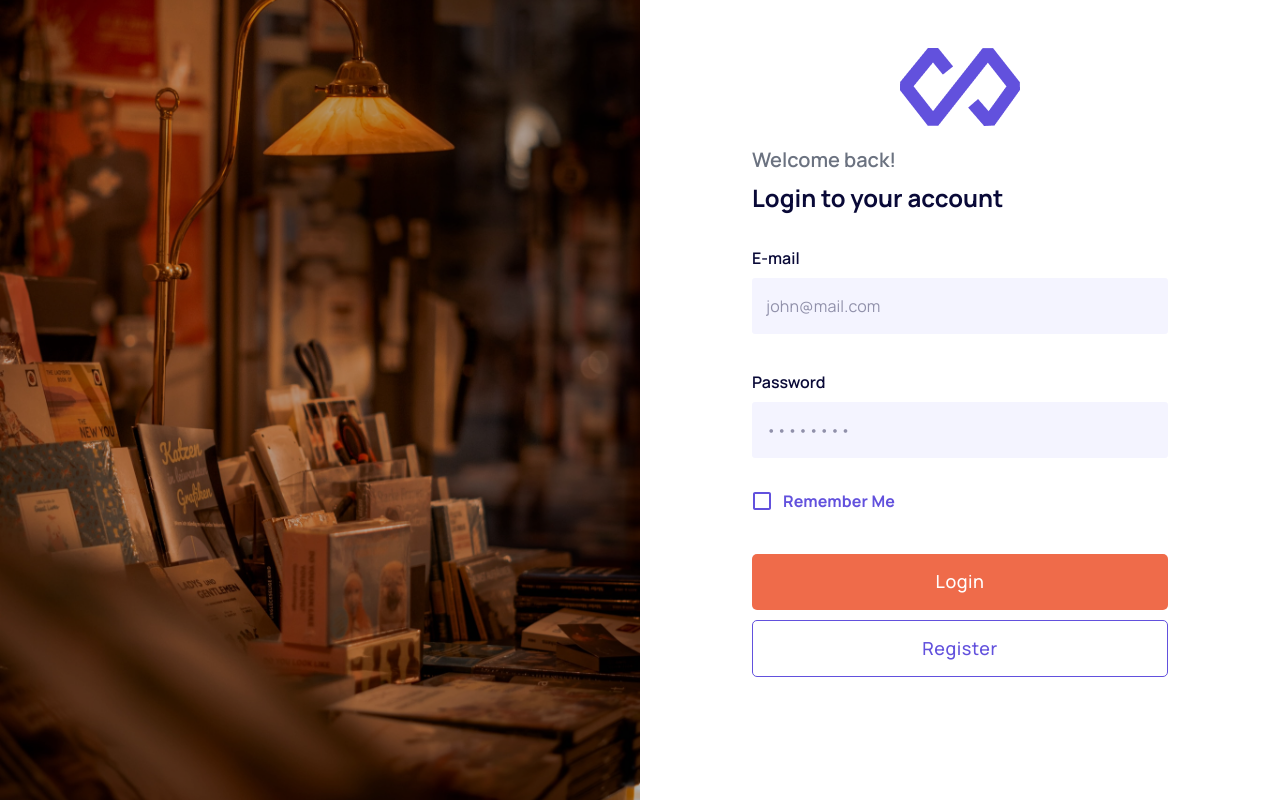
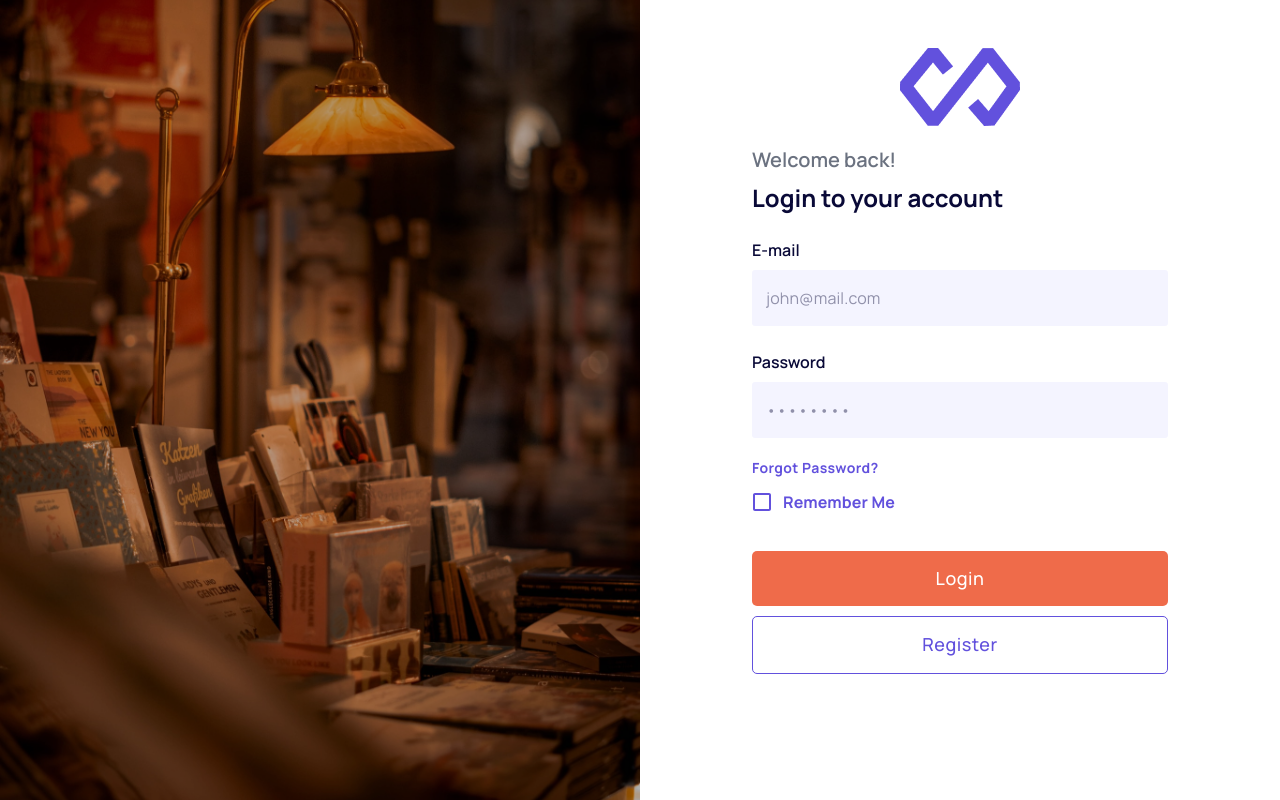
Before and after one commit to eric4477/online-book-store, a React (Vite) app: page / in a window 1280 px wide. Built offline with nearby package versions, Linux system fonts and the light colour scheme.

Commit message:
Add "Forgot Password" button to login page

```diff
--- a/src/pages/auth/Login/Login.tsx
+++ b/src/pages/auth/Login/Login.tsx
@@ -48,11 +48,11 @@ function Login() {
 
   return (
     <div className="login-page flex-grow pt-12 font-manrope">
-      <div className="login-logo flex items-center justify-center">
+      <div className="logo flex items-center justify-center">
         <img className="object-cover" src={logoImg} alt="logo" />
       </div>
-      <div className="login-container flex flex-col w-[80%] md:w[70%] lg:w-[65%] mx-auto mt-5 pb-4">
-        <div className="login-header flex flex-col gap-2">
+      <div className="form-wrapper flex flex-col w-[80%] md:w[70%] lg:w-[65%] mx-auto mt-5 pb-4">
+        <div className="header flex flex-col gap-2">
           <h3 className="sub-header text-gray-500 font-semibold text-xl">
             Welcome back!
           </h3>
@@ -64,8 +64,11 @@ function Login() {
           component="form"
           className="flex flex-col mt-4"
           onSubmit={handleSubmit(onSubmit)}
+          sx={{
+            display: "inline-block",
+          }}
         >
-          <FormControl margin="normal" fullWidth>
+          <FormControl margin="dense" fullWidth>
             <label
               htmlFor="email"
               className="text-[#090937] font-semibold mb-2"
@@ -117,7 +120,7 @@ function Login() {
               )}
             />
           </FormControl>
-          <FormControl margin="normal" fullWidth>
+          <FormControl margin="dense" fullWidth>
             <label
               htmlFor="password"
               className="text-[#090937] font-semibold mb-2"
@@ -178,6 +181,26 @@ function Login() {
               )}
             />
           </FormControl>
+          <Button
+            disableRipple
+            sx={{
+              textTransform: "none",
+              fontSize: "0.875rem",
+              fontWeight: 700,
+              color: "#6251DD",
+              fontFamily: '"Manrope", "sans-serif"',
+              margin: "0",
+              padding: "0",
+              display: "block",
+              "&:hover": {
+                backgroundColor: "transparent",
+              },
+            }}
+            onClick={() => navigate("/forgot-password")}
+          >
+            Forgot Password?
+          </Button>
+
           <FormControlLabel
             control={
               <Checkbox
@@ -200,7 +223,7 @@ function Login() {
               },
             }}
           />
-          <div className="form-btns flex flex-col mt-8">
+          <div className="form-btns flex flex-col mt-7">
             <Button
               type="submit"
               variant="contained"
```
